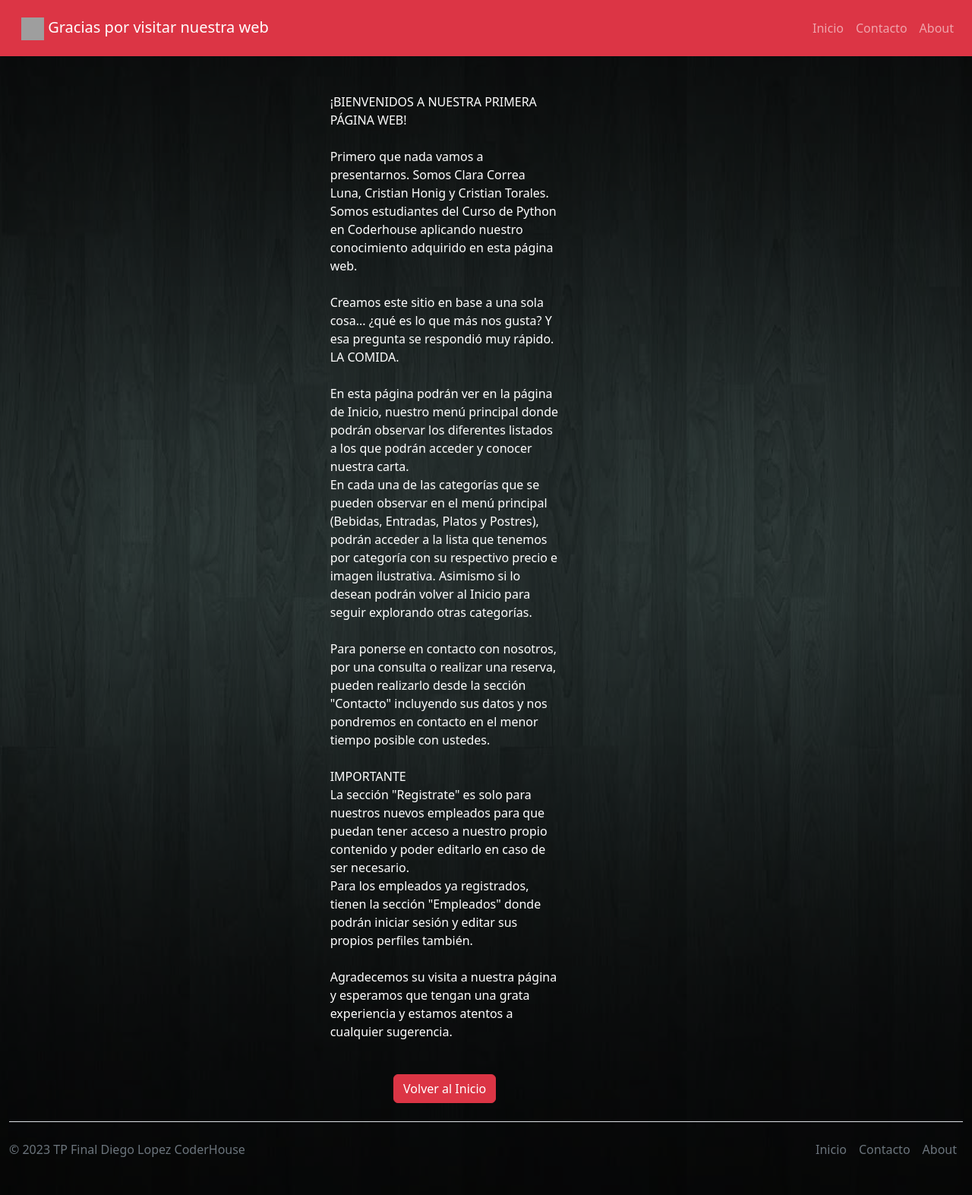
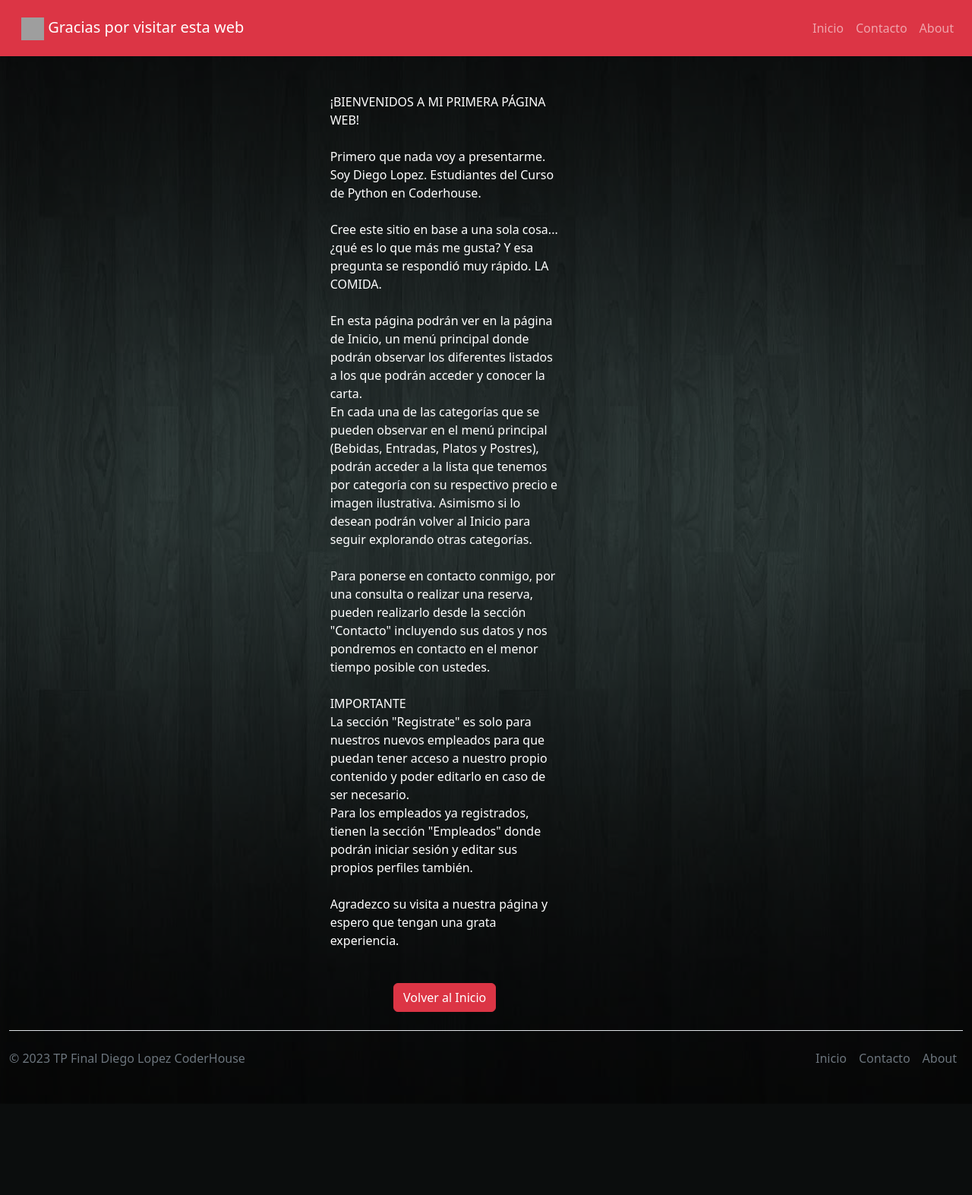
Before and after one commit to lasudes/TP-Final, a Django app: page /about in a window 1280 px wide. Shown: the whole page at 76% size. After the commit the page ends 1403 px from the top, so only its background shows below. Run offline with Django 4.2, Linux system fonts and the light colour scheme; grey boxes are pictures that could not be loaded.

Commit message:
sobre mi

```diff
--- a/app_menu/templates/app_menu/about.html
+++ b/app_menu/templates/app_menu/about.html
@@ -1,12 +1,12 @@
 {% extends 'app_menu/base.html' %}
 
 {% block title %}
-Sobre Nosotros...
+Sobre mi...
 {% endblock title %}
 
 
 {% block title_menu %}
-Gracias por visitar nuestra web
+Gracias por visitar esta web
 {% endblock title_menu %}
 
 {% block content %}
@@ -34,24 +34,23 @@ Gracias por visitar nuestra web
 
 
 
-<p>¡BIENVENIDOS A NUESTRA PRIMERA PÁGINA WEB!
+<p>¡BIENVENIDOS A MI PRIMERA PÁGINA WEB!
     <br>
     <br>
-    Primero que nada vamos a presentarnos. Somos Clara Correa Luna, Cristian Honig y Cristian Torales.
-    Somos estudiantes del Curso de Python en Coderhouse aplicando nuestro conocimiento adquirido en
-    esta página web.
+    Primero que nada voy a presentarme. Soy Diego Lopez.
+    Estudiantes del Curso de Python en Coderhouse.
     <br>
-    <br> Creamos este sitio en base a una sola cosa... ¿qué es lo que más nos gusta? Y esa pregunta
+    <br> Cree este sitio en base a una sola cosa... ¿qué es lo que más me gusta? Y esa pregunta
     se respondió muy rápido. LA COMIDA.
     <br>
-    <br>En esta página podrán ver en la página de Inicio, nuestro menú principal donde podrán observar los diferentes listados a los que
-    podrán acceder y conocer nuestra carta.
+    <br>En esta página podrán ver en la página de Inicio, un menú principal donde podrán observar los diferentes listados a los que
+    podrán acceder y conocer la carta.
     <br>En cada una de las categorías que se pueden observar en el menú principal (Bebidas, Entradas, Platos y Postres),
     podrán acceder a la lista que tenemos por categoría con su respectivo precio e imagen ilustrativa.
     Asimismo si lo desean podrán volver al Inicio para seguir explorando otras categorías.
     <br>
     <br>
-    Para ponerse en contacto con nosotros, por una consulta o realizar una reserva, pueden realizarlo
+    Para ponerse en contacto conmigo, por una consulta o realizar una reserva, pueden realizarlo
     desde la sección "Contacto" incluyendo sus datos y nos pondremos en contacto en el menor tiempo posible con ustedes.
     <br>
     <br>
@@ -62,7 +61,7 @@ Gracias por visitar nuestra web
     Para los empleados ya registrados, tienen la sección "Empleados" donde podrán iniciar sesión y editar sus propios perfiles también.
     <br>
     <br>
-    Agradecemos su visita a nuestra página y esperamos que tengan una grata experiencia y estamos atentos a cualquier sugerencia.
+    Agradezco su visita a nuestra página y espero que tengan una grata experiencia.
 </p><br>
 
 
```
Also changed, not shown: app_menu/migrations/0009_alter_producto_imagen_alter_producto_tipo.py (added), db.sqlite3 (added).
